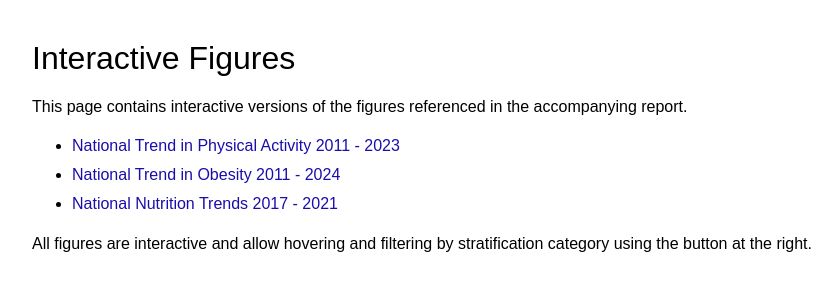
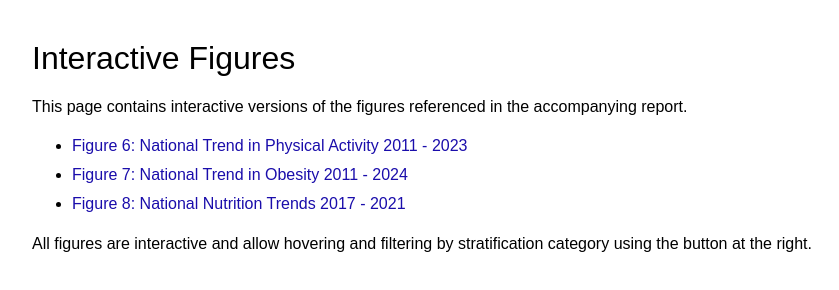
Before and after one commit to katie-emmons/brfss, a plain HTML site: page index.html in a window 1280 px wide. Shown: the whole page, without its empty margins (8-847 px from the left). Drawn offline with Linux system fonts and the light colour scheme.

Commit message:
Update index.html

```diff
--- a/index.html
+++ b/index.html
@@ -31,9 +31,9 @@
     </p>
 
     <ul>
-        <li><a href="physical_activity.html">National Trend in Physical Activity 2011 - 2023</a></li>
-        <li><a href="obesity.html">National Trend in Obesity 2011 - 2024</a></li>
-        <li><a href="nutrition.html">National Nutrition Trends 2017 - 2021</a></li>
+        <li><a href="physical_activity.html">Figure 6: National Trend in Physical Activity 2011 - 2023</a></li>
+        <li><a href="obesity.html">Figure 7: National Trend in Obesity 2011 - 2024</a></li>
+        <li><a href="nutrition.html">Figure 8: National Nutrition Trends 2017 - 2021</a></li>
     </ul>
 
     <p>
```
